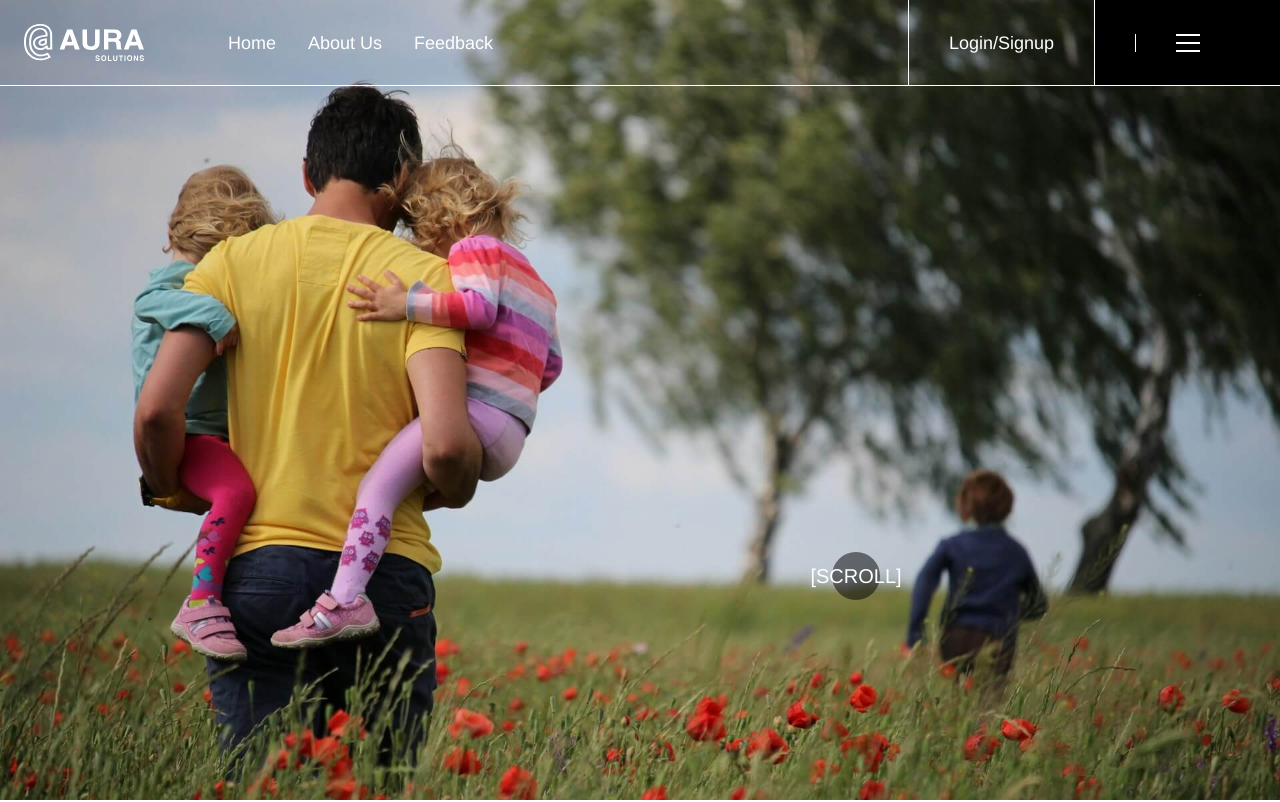
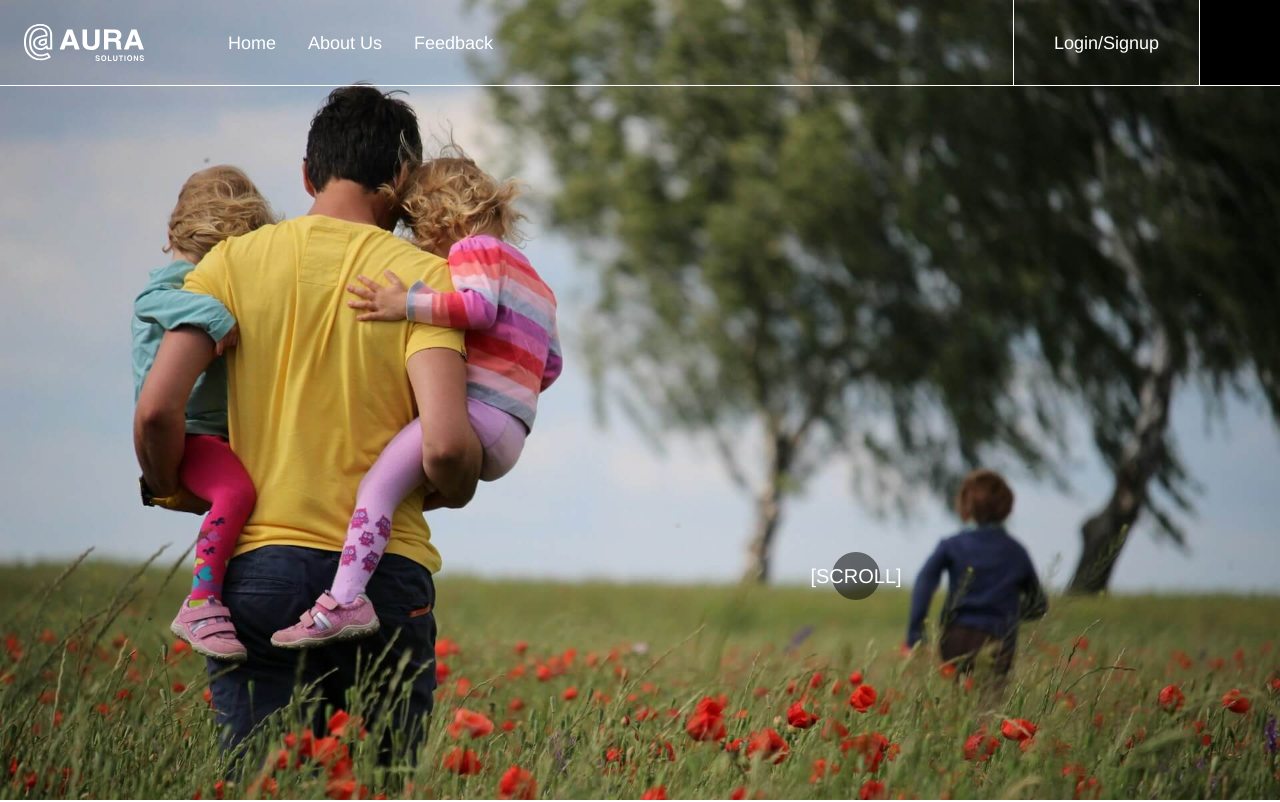
Before and after one commit to reyesjl/aura-insurance-engine, a Vue app in the folder aura_frontend/: page / in a window 1280 px wide. Shown: the top 802 px of the page. Built offline with nearby package versions, Linux system fonts and the light colour scheme; no server answers; a web font is replaced by a local one.

Commit message:
No Story - more edit

```diff
--- a/aura_frontend/src/components/NavBar.vue
+++ b/aura_frontend/src/components/NavBar.vue
@@ -13,7 +13,9 @@
     <div
       :class="[
         'p-4 md:p-6 w-fit font-bold font-scp flex flex-grow-1 md:flex-grow-0 items-center align-center duration-300',
-        isScrolled ? 'hover:bg-gray-200 hover:text-black' : 'hover:bg-gray-400 hover:text-black',
+        isScrolled
+          ? 'hover:bg-gray-200 hover:text-black'
+          : 'hover:bg-gray-400 hover:text-black',
       ]"
     >
       <router-link class="min-h-[37px]" to="/">
@@ -52,13 +54,11 @@
         target="_blank"
         rel="noopener"
         :class="['hover:underline underline-offset-6', isScrolled ? 'text-black' : 'text-white']"
-        >Feedback</a
-      >
+        >Feedback</a>
     </div>
     <div
       v-if="!userStore.isLoggedIn"
-      class="md:flex align-center items-center px-10 hidden text-lg"
-    >
+      class="md:flex align-center items-center px-10 hidden text-lg">
         <!-- <a
           href="https://forms.gle/9T3hno3iGvyiuWGd7"
           target="_blank"
@@ -69,17 +69,8 @@
         <router-link
           to="/agent"
           :class="['hover:underline underline-offset-6', isScrolled ? 'text-black' : 'text-white']"
-        >Login/Signup</router-link
-      >
+          >Login/Signup</router-link>
     </div>
-    <div
-      @click="toggleMenu"
-      :class="[
-        'text-lg bg-black text-white flex align-center items-center px-4 md:px-10 duration-300 hover:bg-white hover:text-black',
-        isScrolled ? 'border-l border-black' : 'border-l border-white',
-      ]"
-    >
-      <!-- Hamburger menu icon -->
     <div
       @click="toggleMenu"
       :class="[
@@ -92,7 +83,6 @@
         <span class="hamburger-line"></span>
         <span class="hamburger-line"></span>
         <span class="hamburger-line"></span>
-        </div>
       </div>
     </div>
     <div
@@ -124,7 +114,9 @@
           <li class="py-5 border-b-1 text-right md:text-left">
             <router-link to="/about">About Us</router-link>
           </li>
-          <li v-if="!userStore.isLoggedIn" class="py-5 border-b-1 text-right md:text-left">
+          <li
+            v-if="!userStore.isLoggedIn"
+            class="py-5 border-b-1 text-right md:text-left">
             <router-link to="/auth/login">Login/Signup</router-link>
           </li>
           <li class="py-5 border-b-1 text-right md:text-left">
@@ -239,39 +231,4 @@ onUnmounted(() => {
   transform: translateX(0);
   opacity: 1;
 }
-
-/* Hamburger menu styles */
-.hamburger-menu {
-  display: flex;
-  flex-direction: column;
-  width: 24px;
-  height: 18px;
-  justify-content: space-between;
-  cursor: pointer;
-}
-
-.hamburger-line {
-  width: 100%;
-  height: 2px;
-  background-color: currentColor;
-  transition: all 0.3s ease;
-  transform-origin: center;
-}
-
-.hamburger-menu.active .hamburger-line:nth-child(1) {
-  transform: rotate(45deg) translate(6px, 6px);
-}
-
-.hamburger-menu.active .hamburger-line:nth-child(2) {
-  opacity: 0;
-}
-
-.hamburger-menu.active .hamburger-line:nth-child(3) {
-  transform: rotate(-45deg) translate(6px, -6px);
-}
-
-/* Hover effect for the hamburger container */
-.hamburger-menu:hover .hamburger-line {
-  background-color: inherit;
-}
 </style>
```
Lines whose indentation alone changed are shown as unchanged.
